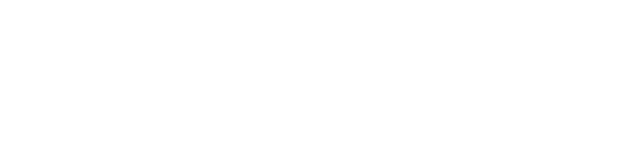
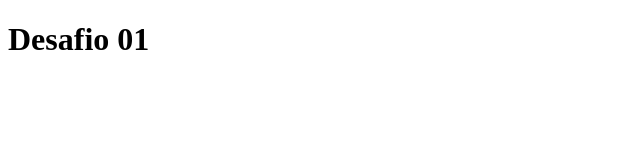
Before and after one commit to Caio-Almeid4/devweb1, a plain HTML site: page index.html in a window 1280 px wide. Shown: the whole page, without its empty margins (0-640 px from the left). Drawn offline with Linux system fonts and the light colour scheme.

Commit message:
Update index.html
Update título

```diff
--- a/index.html
+++ b/index.html
@@ -4,9 +4,9 @@
     <meta charset="UTF-8">
     <meta http-equiv="X-UA-Compatible" content="IE=edge">
     <meta name="viewport" content="width=device-width, initial-scale=1.0">
-    <title>Document</title>
+    <title>Home</title>
 </head>
 <body>
-
+    <h1>Desafio 01</h1>
 </body>
 </html>
```
